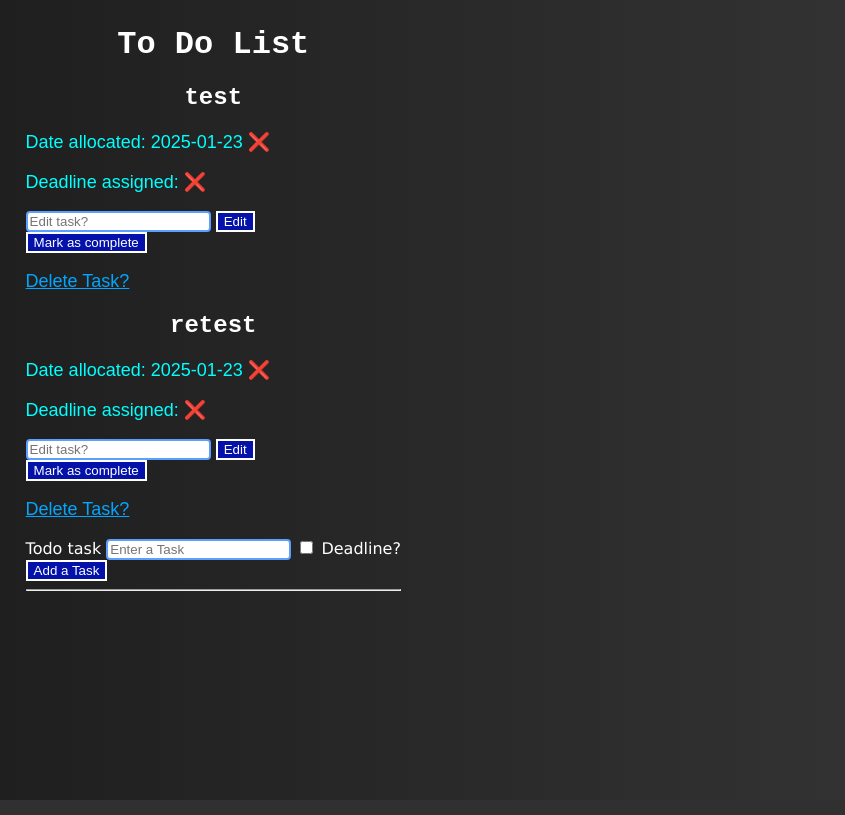
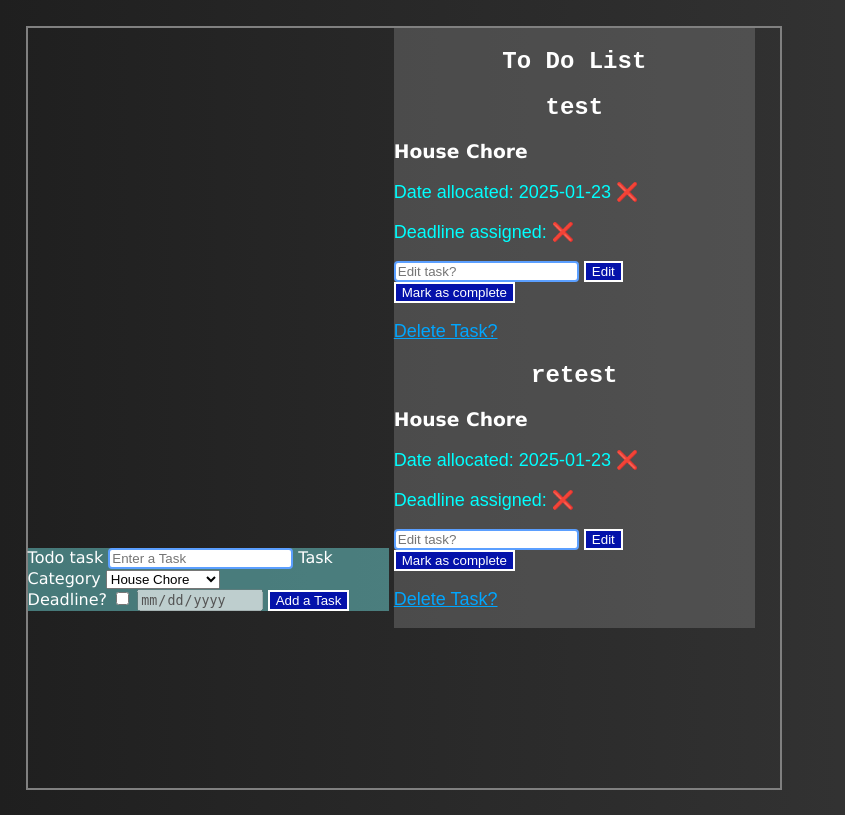
Before and after one commit to freqrexy/todoapp, a Flask app: page / in a window 1280 px wide. Shown: the whole page, without its empty margins (0-845 px from the left). Run offline with Flask 3, Linux system fonts and the light colour scheme.

Commit message:
second version

```diff
--- a/website/models.py
+++ b/website/models.py
@@ -3,6 +3,7 @@ from . import db
 class Todo(db.Model):
     id = db.Column(db.Integer, primary_key = True)
     task = db.Column(db.String(300), unique = True)
+    category = db.Column(db.String(300), unique = False)
     complete = db.Column(db.Boolean, default = False)
     deadlinetrue = db.Column(db.Boolean, default = False)
     deadline = db.Column(db.String(20), unique = False)
--- a/website/static/style.css
+++ b/website/static/style.css
@@ -43,3 +43,17 @@ input[type=text] {
     text-decoration: none;
     display: inline-block;
 }
+section {
+    height:95vh;
+    border: 2px solid gray
+}
+.list {
+    background-color: rgba(128, 128, 128, .4);
+    width: 48%;
+    display: inline-block;
+}
+.input {
+    background-color: rgba(128,255,255, .4);
+    width: 48%;
+    display: inline-block;
+}
--- a/website/templates/index.html
+++ b/website/templates/index.html
@@ -6,15 +6,50 @@
     <meta charset="UTF-8">
     <meta name="viewport" content="width=device-width, initial-scale=1.0">
     <title>Todo App</title>
+    <script type="text/javascript">
+        function EnableDisableTextBox(deadlinetrue) {
+            var deadline = document.getElementById("deadline");
+            deadline.disabled = deadlinetrue.checked ? false : true;
+            if (!deadline.disabled) {
+                deadline.focus();
+            }
+        }
+    </script>
 </head>
 
 <body>
     <div>
+        <section>
+            <div class = "input">
+                <form action="/add" method="post">
+                    <div>
+                        <label>Todo task</label>
+                        <input type="text" name="task" placeholder="Enter a Task">
+                        <label for="category">Task Category</label>
+                        <select id="category" name="category">
+                            <option value="House Chore">House Chore</option>
+                            <option value="Meeting or Visit">Meeting or Visit</option>
+                            <option value="Recreational">Recreational</option>
+                            <option value="Other">Other</option>
+                        </select>
+                        <br>
+                        <label for="deadlinetrue"> Deadline?</label>
+                        <input type="checkbox" id="deadlinetrue" name="deadlinetrue" value="true" onclick="EnableDisableTextBox(this)">
+                        <input type="date" id="deadline" name="deadline" disabled="disabled" />
+                        <button class="button" type="submit">Add a Task</button>
+                    </div>
+                    {% if message %}
+                        <p>{{message}}</p>
+                    {% endif %}
+                </form>
+            </div>
+            <div class = "list">
                 <h1>To Do List</h1>
                 {% for todo in todo_list %}
                 <form action="/edit/{{todo.id}}" method="post">
                     <div>
                         <h2>{{todo.task}}</h2>
+                        <h3>{{todo.category}}</h3>
                             {% if todo.complete==False %}
                         <p>Date allocated: {{todo.date}} ❌</p>
                             {% else %}
@@ -23,7 +58,7 @@
                             {% if todo.deadlinetrue==False %}
                         <p>Deadline assigned: ❌</p>
                             {% else %}
-                <p>Deadline assigned: ✅</p>
+                        <p>Deadline assigned: {{todo.deadline}}</p>
                             {% endif %}
                         <input type="text" name="edit_todo" placeholder="Edit task?">
                         <button class="button" type="submit">Edit</button>
@@ -42,19 +77,8 @@
                 </div>
                 <p><a href="/delete/{{todo.id}}">Delete Task?</a></p>
                 {% endfor %}
-        <form action="/add" method="post">
-            <div>
-                <label>Todo task</label>
-                <input type="text" name="task" placeholder="Enter a Task">
-                <input type="checkbox" id="deadlinetrue" name="deadlinetrue" value="true">
-                <label for="deadlinetrue"> Deadline?</label><br>
-                <button class="button" type="submit">Add a Task</button>
             </div>
-            {% if message %}
-                <p>{{message}}</p>
-            {% endif %}
-        </form>
-        <hr>
+        </section>
     </div>
 </body>
 
--- a/website/views.py
+++ b/website/views.py
@@ -15,13 +15,14 @@ def home():
 def add():
 #    try:
         task = request.form.get("task")
+        category = request.form.get("category")
         today = datetime.today()
         endtrue = request.form.get("deadlinetrue")
         deadlinetrue = False
         if endtrue == "true":
             deadlinetrue = True
-#        new_todo = Todo(task=task, date=today.strftime("%Y-%m-%d"))
-        new_todo = Todo(task=task, date=today.strftime("%Y-%m-%d"), deadlinetrue=deadlinetrue)
+        deadline = request.form.get("deadline")
+        new_todo = Todo(task=task, category=category, date=today.strftime("%Y-%m-%d"), deadlinetrue=deadlinetrue, deadline=deadline)
         db.session.add(new_todo)
         db.session.commit()
         message = "Task added successfully."
```
Also changed, not shown: instance/db.sqlite. Lines whose indentation alone changed are shown as unchanged.
